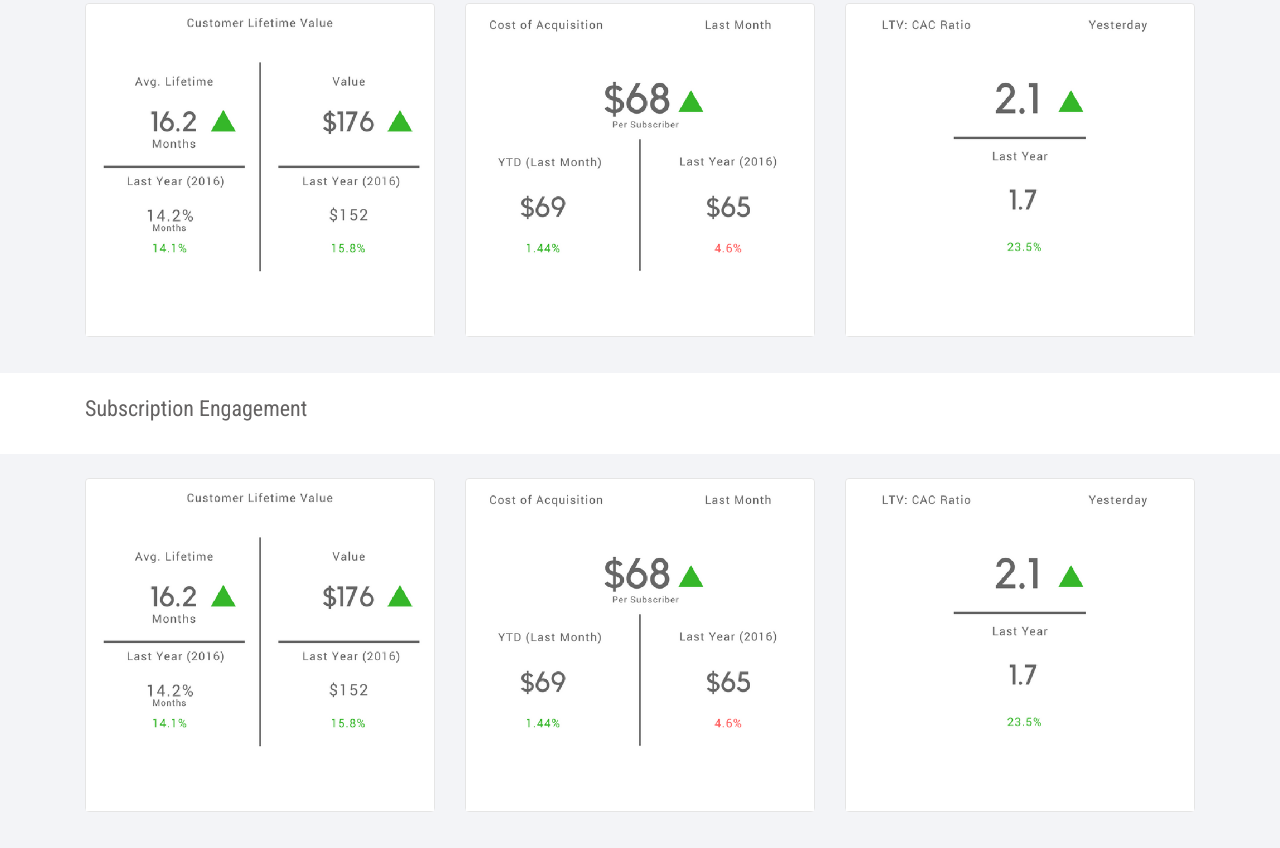
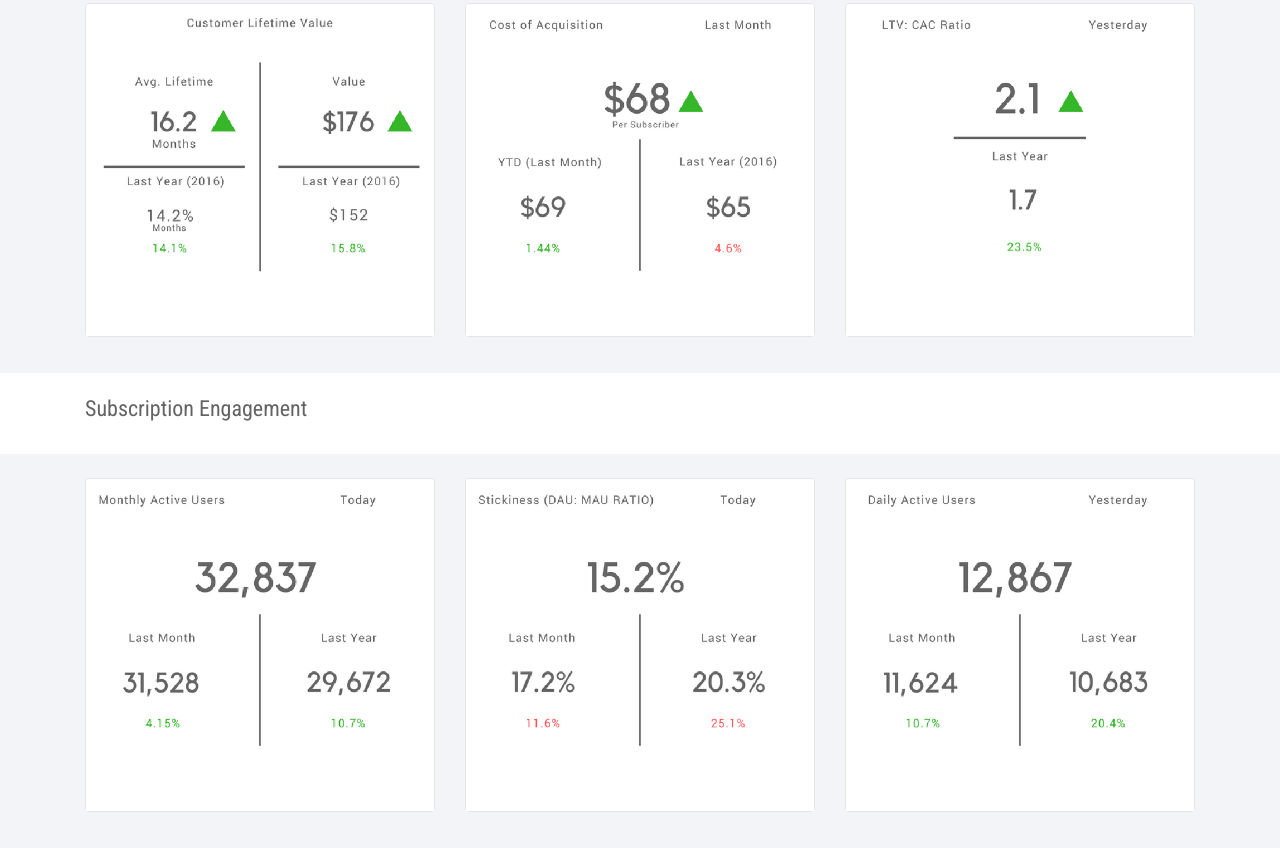
Before and after one commit to nikkidickman/SVOD2, a plain HTML site: page index.html in a window 1280 px wide. Shown: the part 576-1424 px from the top of the page. Drawn offline with nearby package versions, Linux system fonts and the light colour scheme.

Commit message:
create github pages

```diff
--- a/index.html
+++ b/index.html
@@ -152,13 +152,13 @@
     </div>
 </section>
 
-<section class="mbr-section mbr-section-small" id="features1-4" style="background-color: rgb(243, 244, 247); padding-top: 1.5rem; padding-bottom: 1.5rem;">
+<section class="mbr-section mbr-section-small" id="features1-a" style="background-color: rgb(243, 244, 247); padding-top: 1.5rem; padding-bottom: 1.5rem;">
 
     <div class="container">
         <div class="row">
             <div class="col-sm-6 col-md-4">
                 <div class="card cart-block">
-                    <div><img src="assets/images/8-600x463.png" class="card-img-top"></div>
+                    <div><img src="assets/images/5-600x463.png" class="card-img-top"></div>
                     <div class="card-block">
 
 
@@ -168,7 +168,7 @@
             </div>
             <div class="col-sm-6 col-md-4">
                 <div class="card cart-block">
-                    <div><img src="assets/images/64554-600x463.png" class="card-img-top"></div>
+                    <div><img src="assets/images/6-600x463.png" class="card-img-top"></div>
                     <div class="card-block">
 
 
@@ -178,7 +178,7 @@
             </div>
             <div class="col-sm-6 col-md-4">
                 <div class="card cart-block">
-                    <div><img src="assets/images/11-600x463.png" class="card-img-top"></div>
+                    <div><img src="assets/images/4-600x463.png" class="card-img-top"></div>
                     <div class="card-block">
 
 
```
Also changed, not shown: 1 other file.
